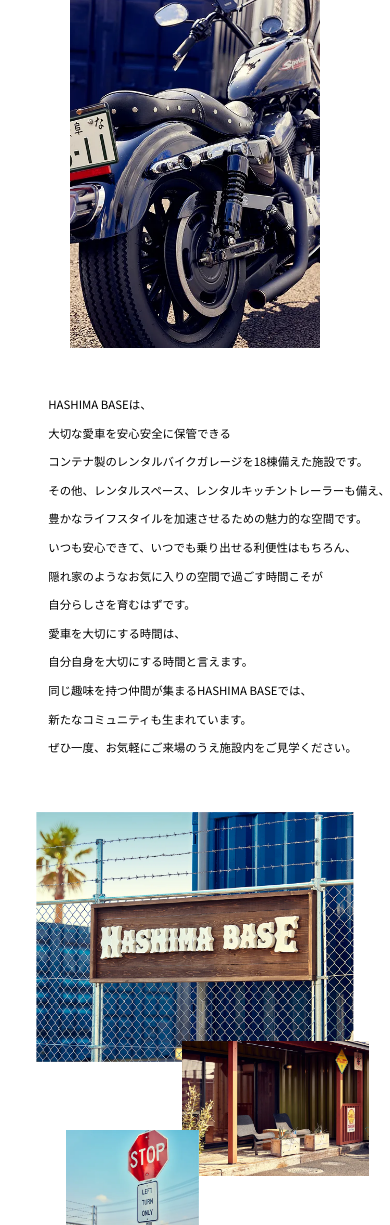
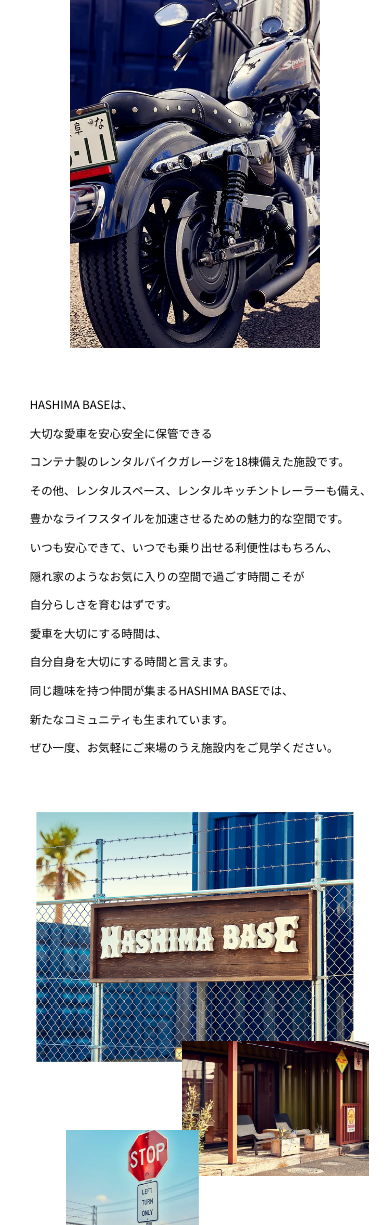
Before and after one commit to Mugen-Infotech/hashima, a PHP site: page / in a window 390 px wide. Shown: the part 977-2202 px from the top of the page. Run offline with PHP 8.4, Linux system fonts and the light colour scheme; some libraries are stand-ins or nearby versions.

Commit message:
test center issue fix in small device

```diff
--- a/assets/css/style.css
+++ b/assets/css/style.css
@@ -3634,7 +3634,7 @@ input[type="file"]::file-selector-button {
     background: white;
     box-shadow: 0 2px 5px rgba(0, 0, 0, 0.1);
   }
-  .l-global-menu-button{
+  .l-global-menu-button {
     z-index: 1000;
   }
   body {
@@ -3749,9 +3749,9 @@ input[type="file"]::file-selector-button {
     left: 0;
   }
   .p-facility-intro__paragraph {
-    margin-inline: auto;
+    /* margin-inline: auto;
     margin-right: inherit;
-    /* margin-left: inherit; */
+    margin-left: inherit; */
     font-size: 1.375rem;
     line-height: 1.1818181818;
   }
@@ -3939,13 +3939,13 @@ input[type="file"]::file-selector-button {
     margin-inline: auto;
     margin-top: 5.4125rem;
   }
-  .p-concept__img{
+  .p-concept__img {
     margin-right: auto;
   }
-  .p-facility-intro__img--shop{
+  .p-facility-intro__img--shop {
     left: 12px;
   }
-  .p-plan__sub-title{
+  .p-plan__sub-title {
     padding-top: 17.4375rem;
   }
 }
```
